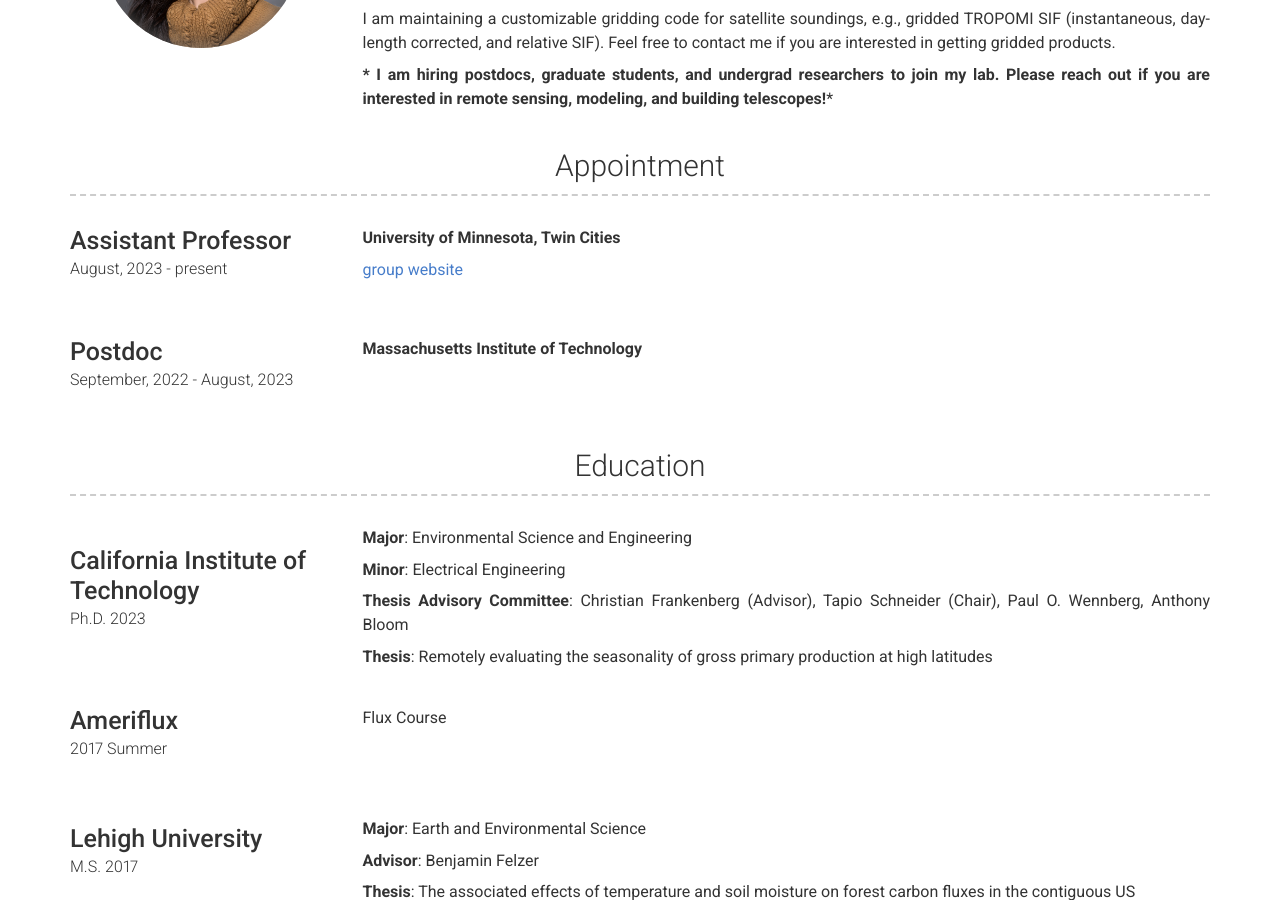
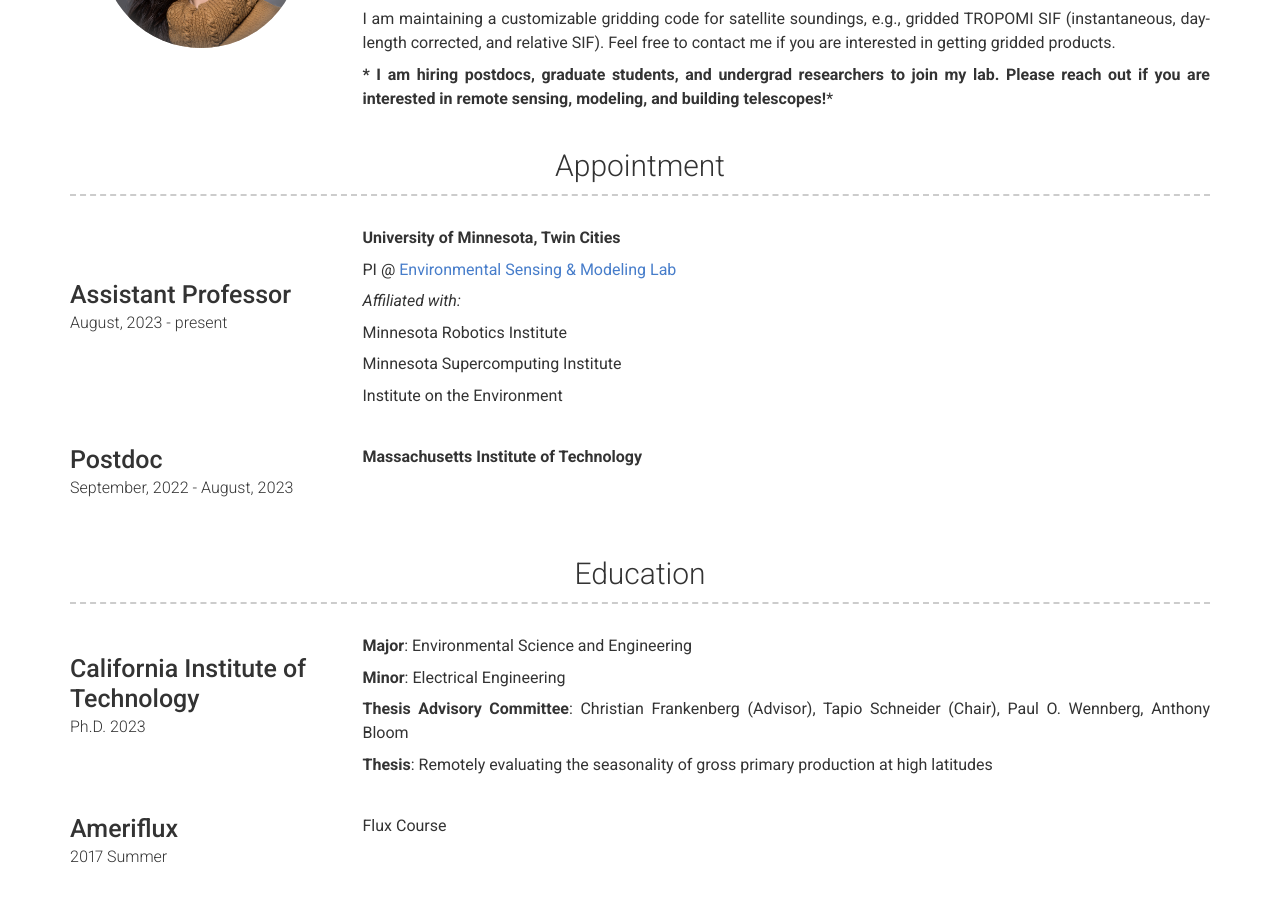
Before and after one commit to ruillercoaster/ruillercoaster.github.io, a Jekyll site: the page built from index.md, in a window 1280 px wide and 900 px high, scrolled down 454 px. Built offline with Jekyll 4.4.1, drawn with Linux system fonts in a browser that asks for light colours; nearby versions of some CDN libraries; a script that is not in the unit is left out.

Commit message:
add affiliation

```diff
--- a/_config.yml
+++ b/_config.yml
@@ -69,7 +69,15 @@ content:
         description: |+ # this will include new lines to allow paragraphs
           **University of Minnesota, Twin Cities**
 
-          [group website](https://ruillercoaster.github.io/EnvironmentalSensingLab/)
+          PI @ [Environmental Sensing & Modeling Lab](https://ruillercoaster.github.io/EnvironmentalSensingLab/)
+
+          _Affiliated with:_
+
+          Minnesota Robotics Institute
+
+          Minnesota Supercomputing Institute
+
+          Institute on the Environment
 
       - layout: left
         title: Postdoc
```
Also changed, not shown: 1 other file.
